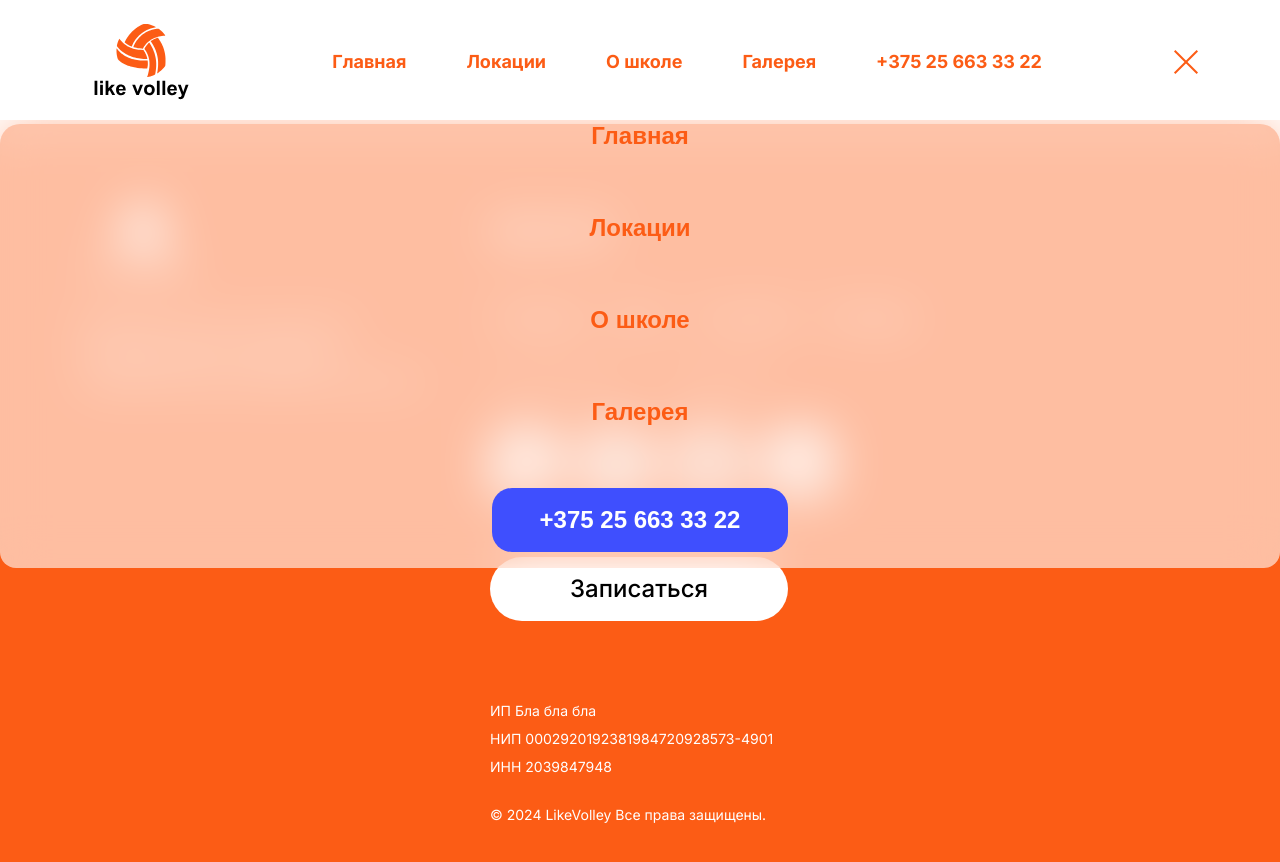
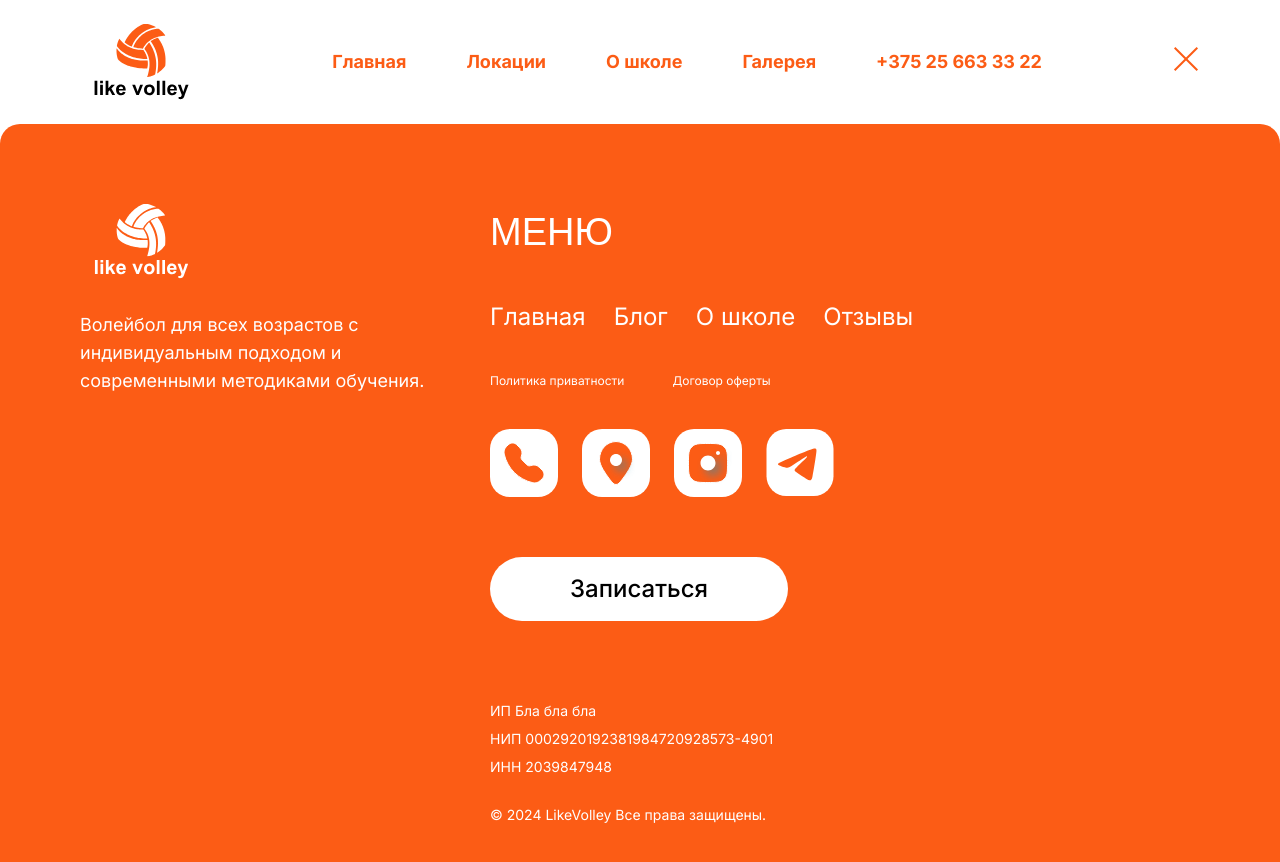
Before and after one commit to evgeniyworkbel/like-volley, a Next.js app: page /gallery in a window 1280 px wide. Shown: the top 862 px of the page. Built offline with nearby package versions, Linux system fonts and the light colour scheme; a web font is replaced by a local one.

Commit message:
refactor(widgets): change header

```diff
--- /dev/null
+++ b/src/widgets/header/model/types.ts
@@ -0,0 +1,4 @@
+export type BurgerMenuProps = Pick<
+  React.ButtonHTMLAttributes<HTMLButtonElement>,
+  "onClick"
+>;
--- a/src/widgets/header/ui/burger-menu.tsx
+++ b/src/widgets/header/ui/burger-menu.tsx
@@ -1,9 +1,5 @@
 import { Button } from "@/shared/ui";
-
-type BurgerMenuProps = Pick<
-  React.ButtonHTMLAttributes<HTMLButtonElement>,
-  "onClick"
->;
+import { BurgerMenuProps } from "../model/types";
 
 export function BurgerMenu({ onClick }: BurgerMenuProps) {
   return (
--- a/src/widgets/header/ui/close-meny.tsx
+++ b/src/widgets/header/ui/close-meny.tsx
@@ -1,30 +1,13 @@
-import { navLinks } from "@/shared/constants";
 import { Button } from "@/shared/ui";
-import Link from "next/link";
+import { BurgerMenuProps } from "../model/types";
 
-type CloseMenyProps = Pick<
-  React.ButtonHTMLAttributes<HTMLButtonElement>,
-  "onClick"
->;
-
-export function CloseMeny({ onClick }: CloseMenyProps) {
+export function CloseMeny({ onClick }: BurgerMenuProps) {
   return (
-    <>
     <Button onClick={onClick}>
       <div className="relative h-7 w-7">
         <div className="absolute top-1/2 left-1/2 h-0.5 w-8 -translate-x-1/2 -translate-y-1/2 rotate-45 bg-accent-orange"></div>
         <div className="absolute top-1/2 left-1/2 h-0.5 w-8 -translate-x-1/2 -translate-y-1/2 -rotate-45 bg-accent-orange"></div>
       </div>
     </Button>
-      <nav className="fixed top-30 left-0 flex w-full flex-col items-center gap-15 rounded-b-2xl bg-[oklch(1_0_0_/_60%)] pb-4 font-shantell text-2xl font-bold backdrop-blur-xl [&>a:hover]:underline">
-        <Link href={navLinks.home.href}>{navLinks.home.title}</Link>
-        <Link href={navLinks.locations.href}>{navLinks.locations.title}</Link>
-        <Link href={navLinks.about.href}>{navLinks.about.title}</Link>
-        <Link href={navLinks.gallery.href}>{navLinks.gallery.title}</Link>
-        <Button className="items-center justify-center rounded-[20px] bg-accent-blue px-12 py-4 font-shantell text-2xl text-white">
-          {navLinks.phone.title}
-        </Button>
-      </nav>
-    </>
   );
 }
--- a/src/widgets/header/ui/header.tsx
+++ b/src/widgets/header/ui/header.tsx
@@ -5,7 +5,7 @@ import Image from "next/image";
 import { navLinks } from "@/shared/constants";
 import { useState } from "react";
 import { BurgerMenu } from "./burger-menu";
-import { CloseMeny } from "./close-meny";
+import { MobileMeny } from "./mobile-meny";
 
 export function Header() {
   const [open, setOpen] = useState<false | true>(false);
@@ -26,7 +26,7 @@ export function Header() {
         <Link href={navLinks.phone.href}>{navLinks.phone.title}</Link>
       </nav>
       {open && <BurgerMenu onClick={() => setOpen(!open)} />}
-      {!open && <CloseMeny onClick={() => setOpen(!open)} />}
+      {!open && <MobileMeny onClick={() => setOpen(!open)} />}
     </header>
   );
 }
--- /dev/null
+++ b/src/widgets/header/ui/mobile-meny.tsx
@@ -0,0 +1,22 @@
+import { navLinks } from "@/shared/constants";
+import { Button } from "@/shared/ui";
+import Link from "next/link";
+import { CloseMeny } from "./close-meny";
+import { BurgerMenuProps } from "../model/types";
+
+export function MobileMeny({ onClick }: BurgerMenuProps) {
+  return (
+    <div>
+      <CloseMeny onClick={onClick} />
+      <nav className="fixed top-40 left-0 flex w-full flex-col items-center gap-15 rounded-b-2xl bg-[oklch(1_0_0_/_60%)] pb-5 font-shantell text-2xl font-bold backdrop-blur-xl xl:hidden [&>a:hover]:underline">
+        <Link href={navLinks.home.href}>{navLinks.home.title}</Link>
+        <Link href={navLinks.locations.href}>{navLinks.locations.title}</Link>
+        <Link href={navLinks.about.href}>{navLinks.about.title}</Link>
+        <Link href={navLinks.gallery.href}>{navLinks.gallery.title}</Link>
+        <Button className="items-center justify-center rounded-[20px] bg-accent-blue px-12 py-4 font-shantell text-2xl text-white">
+          <Link href={navLinks.phone.href}>{navLinks.phone.title}</Link>
+        </Button>
+      </nav>
+    </div>
+  );
+}
```
Lines whose indentation alone changed are shown as unchanged.
